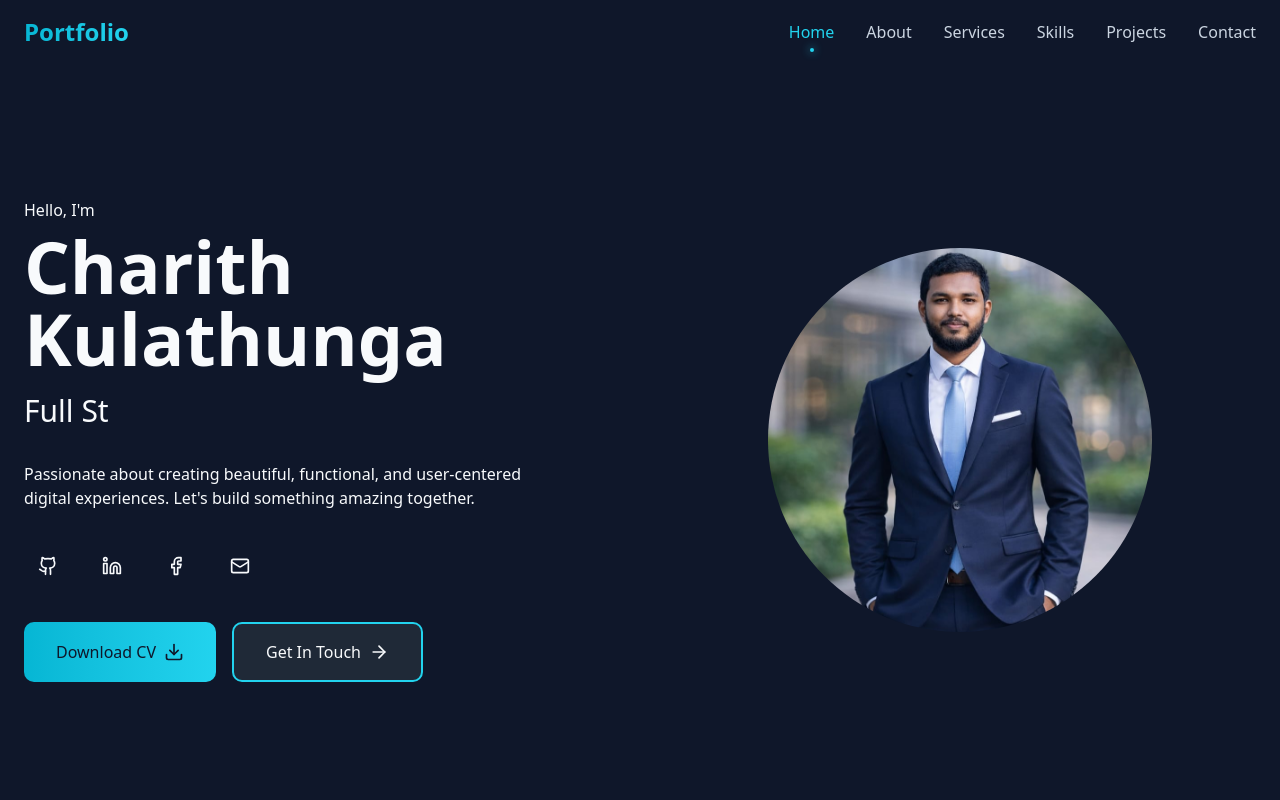
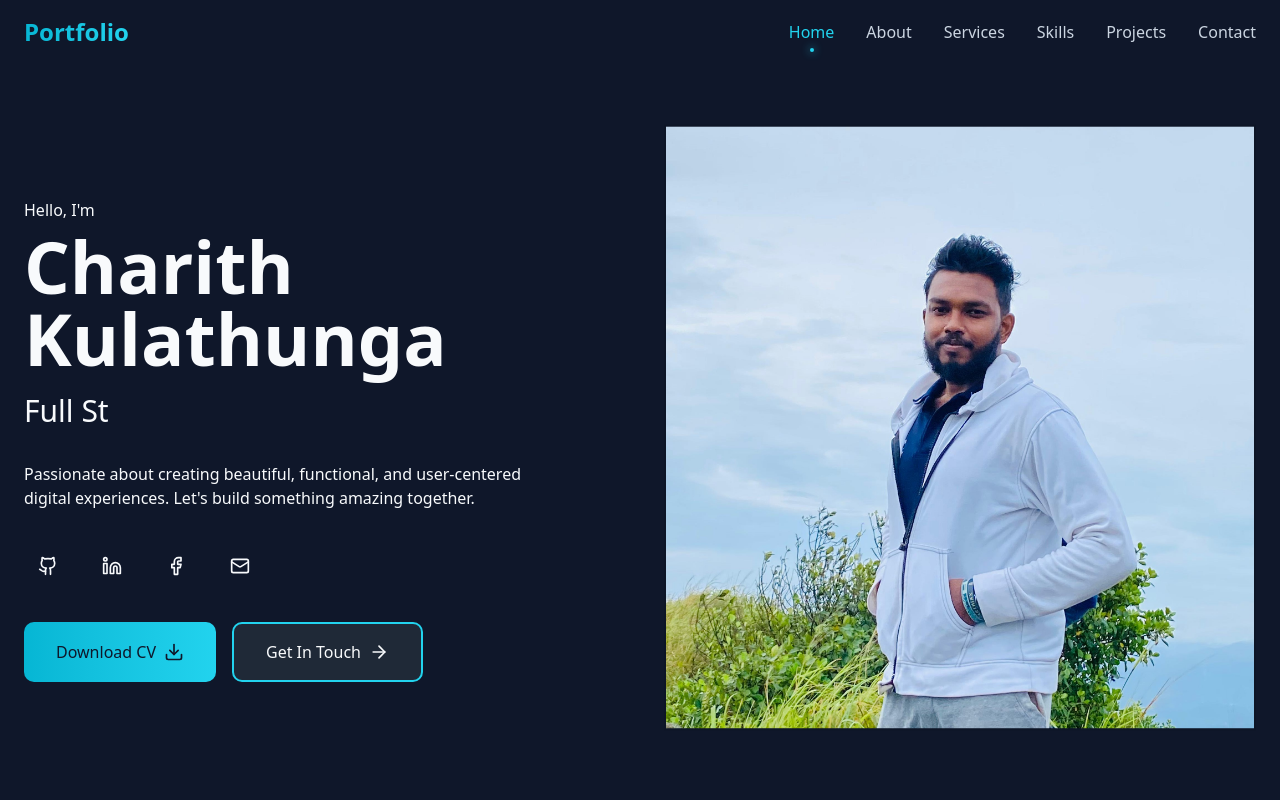
Before and after one commit to KmAC171/My_Portfolio, a React (Vite) app: page / in a window 1280 px wide. Shown: the top 800 px of the page. Built offline with nearby package versions, Linux system fonts and the light colour scheme.

Commit message:
Refactor code structure for improved readability and maintainability

```diff
--- a/src/components/Hero.tsx
+++ b/src/components/Hero.tsx
@@ -1,8 +1,9 @@
 import { useState, useEffect } from 'react';
 import { motion } from 'framer-motion';
-import { Github, Linkedin, Twitter, Mail, ArrowRight, Download, Facebook } from 'lucide-react';
+import { Github, Linkedin, Mail, ArrowRight, Download, Facebook } from 'lucide-react';
 import { AnimatedButton } from './AnimatedButton';
-import profileImage from './images/profilepic.jpeg';
+// ඔබේ 'profileImage' භාවිතා කරන ආකාරය මෙහිදී වෙනස් වේ.
+import profileImage from './images/propic.jpg'; // අලුතින් සාදන ලද 3D ආචරණය සහිත පින්තූරය (save කරගත් පසු)
 
 const jobTitles = [
   'Aspiring Software Engineer',
@@ -20,6 +21,7 @@ export function Hero() {
   // Typing Effect
   useEffect(() => {
     const currentTitle = jobTitles[titleIndex];
+
     const handleTyping = () => {
       if (!isDeleting && displayedText.length < currentTitle.length) {
         setDisplayedText(currentTitle.slice(0, displayedText.length + 1));
@@ -41,7 +43,11 @@ export function Hero() {
     { Icon: Github, href: 'https://github.com/KmAC171', label: 'GitHub' },
     { Icon: Linkedin, href: 'https://www.linkedin.com/in/charith-kulathunga-18959a367', label: 'LinkedIn' },
     { Icon: Facebook, href: 'https://www.facebook.com/charith.kulasekara.35', label: 'Facebook' },
-    { Icon: Mail, href: '#', label: 'Email' },
+    {
+      Icon: Mail,
+      href: 'mailto:charith.kulathunga@email.com?subject=Hire%20Me&body=Hi Charith, I visited your portfolio...',
+      label: 'Email'
+    },
   ];
 
   return (
@@ -51,37 +57,23 @@ export function Hero() {
     >
       <div className="max-w-7xl mx-auto w-full">
         <div className="grid md:grid-cols-2 gap-12 items-center">
-          {/* Left Side */}
+
+          {/* LEFT SIDE */}
           <motion.div
             initial={{ opacity: 0, y: 50 }}
             animate={{ opacity: 1, y: 0 }}
-            transition={{ duration: 0.8, ease: 'easeOut' }}
+            transition={{ duration: 0.8 }}
           >
-            <motion.p
-              className="text-cyan-400 mb-2"
-              initial={{ opacity: 0 }}
-              animate={{ opacity: 1 }}
-              transition={{ delay: 0.2 }}
-            >
+            <motion.p className="text-cyan-400 mb-2">
               Hello, I'm
             </motion.p>
 
-            <motion.h1
-              className="text-5xl md:text-7xl font-bold mb-4 text-white"
-              initial={{ opacity: 0, y: 20 }}
-              animate={{ opacity: 1, y: 0 }}
-              transition={{ delay: 0.3 }}
-            >
+            <motion.h1 className="text-5xl md:text-7xl font-bold mb-4 text-white">
               Charith Kulathunga
             </motion.h1>
 
             <div className="h-12 mb-6">
-              <motion.h2
-                className="text-2xl md:text-3xl text-slate-300"
-                initial={{ opacity: 0 }}
-                animate={{ opacity: 1 }}
-                transition={{ delay: 0.4 }}
-              >
+              <motion.h2 className="text-2xl md:text-3xl text-slate-300">
                 {displayedText}
                 <motion.span
                   className="inline-block w-0.5 h-8 bg-cyan-400 ml-1"
@@ -91,109 +83,91 @@ export function Hero() {
               </motion.h2>
             </div>
 
-            <motion.p
-              className="text-slate-400 mb-8 max-w-lg"
-              initial={{ opacity: 0 }}
-              animate={{ opacity: 1 }}
-              transition={{ delay: 0.5 }}
-            >
+            <motion.p className="text-slate-400 mb-8 max-w-lg">
               Passionate about creating beautiful, functional, and user-centered
               digital experiences. Let's build something amazing together.
             </motion.p>
 
-            {/* Social Icons */}
-            <motion.div
-              className="flex space-x-4 mb-8"
-              initial={{ opacity: 0 }}
-              animate={{ opacity: 1 }}
-              transition={{ delay: 0.6 }}
-            >
+            {/* SOCIAL ICONS */}
+            <div className="flex space-x-4 mb-8">
               {socialIcons.map(({ Icon, href, label }, index) => (
                 <motion.a
                   key={label}
                   href={href}
-                   target="_blank"
-                   rel="noopener noreferrer"
-                  className="w-12 h-12 rounded-full bg-slate-800 flex items-center justify-center text-slate-300 hover:text-cyan-400 transition-all duration-300"
+                  target="_blank"
+                  rel="noopener noreferrer"
+                  className="w-12 h-12 rounded-full bg-slate-800 flex items-center justify-center text-slate-300 hover:text-cyan-400 transition-all"
                   whileHover={{
                     scale: 1.2,
                     boxShadow: '0 0 20px rgba(34, 211, 238, 0.5)',
                   }}
                   initial={{ opacity: 0, y: 20 }}
                   animate={{ opacity: 1, y: 0 }}
-                  transition={{ delay: 0.001 + index * 0.1 }}
+                  transition={{ delay: index * 0.1 }}
                 >
                   <Icon size={20} />
                 </motion.a>
               ))}
-            </motion.div>
+            </div>
 
-            {/* CTA Buttons */}
-            <motion.div
-              className="flex flex-wrap gap-4"
-              initial={{ opacity: 0 }}
-              animate={{ opacity: 1 }}
-              transition={{ delay: 0.8 }}
-            >
-              <AnimatedButton variant="primary" onClick={() => {}} icon={Download}>
+            {/* BUTTONS */}
+            <div className="flex flex-wrap gap-4">
+              <AnimatedButton variant="primary" icon={Download}>
                 Download CV
               </AnimatedButton>
 
               <AnimatedButton
                 variant="secondary"
                 onClick={() => {
-                  const element = document.querySelector('#contact');
-                  element?.scrollIntoView({ behavior: 'smooth' });
+                  document.querySelector('#contact')?.scrollIntoView({ behavior: 'smooth' });
                 }}
                 icon={ArrowRight}
               >
                 Get In Touch
               </AnimatedButton>
+            </div>
+          </motion.div>
+
+          {/* RIGHT SIDE - 3D IMAGE */}
+          <motion.div
+            className="flex justify-center items-center perspective-[1000px]"
+            initial={{ opacity: 0, scale: 0.8 }}
+            animate={{ opacity: 1, scale: 1 }}
+            transition={{ duration: 0.8 }}
+          >
+            <motion.div
+              // Original size but with rounded card effect
+              className="relative w-[300px] h-[300px] md:w-[368px] md:h-[380px] rounded-3xl"
+              whileHover={{
+                // Enhanced 3D tilt interaction
+                rotateY: 20,
+                rotateX: -10,
+                scale: 1.02
+              }}
+              animate={{
+                // Gentle floating animation
+                y: [0, -15, 0]
+              }}
+              transition={{
+                duration: 5,
+                repeat: Infinity,
+                ease: "easeInOut"
+              }}
+            >
+              {/* ADVANCED 3D GLOW/SHADOW */}
+              <div className="absolute inset-0 rounded-3xl bg-gradient-to-r from-cyan-600 via-sky-500 to-blue-500 blur-3xl opacity-50 transform-gpu rotate-[-10deg]"></div>
+
+              {/* IMAGE CONTAINER */}
+              <div className="relative w-full h-full rounded-3xl overflow-hidden bg-slate-800 border-2 border-slate-700/50 shadow-2xl">
+                <img
+                  src={profileImage}
+                  alt="Charith Kulathunga 3D Profile"
+                  className="w-full h-full object-cover transform-gpu scale-105"
+                />
+              </div>
             </motion.div>
           </motion.div>
 
-          {/* Right Side - Profile Image */}
-          <motion.div
-            className="flex justify-center items-center"
-            initial={{ opacity: 0, scale: 0.8 }}
-            animate={{ opacity: 1, scale: 1 }}
-            transition={{ duration: 0.8, delay: 0.4 }}
-          >
-            <div className="relative w-90 h-90 md:w-96 md:h-96 rounded-full">
-              {/* Glowing Animated Background */}
-              <div className="absolute inset-0 rounded-full bg-gradient-to-r from-cyan-500 via-sky-400 to-blue-400 animate-pulse"></div>
-
-              {/* Profile Image */}
-              <div className="relative w-full h-full rounded-full overflow-hidden bg-slate-800">
-                <img
-  src={profileImage}
-  alt="Profile"
-  className="w-full h-full object-cover"
-/>
-              </div>
-
-              {/* Decorative Dots */}
-              {[...Array(3)].map((_, i) => (
-                <motion.div
-                  key={i}
-                  className="absolute w-3 h-3 rounded-full bg-cyan-400"
-                  style={{
-                    top: `${20 + i * 30}%`,
-                    right: `-${10 + i * 5}%`,
-                  }}
-                  animate={{
-                    scale: [1, 1.5, 1],
-                    opacity: [0.5, 1, 0.5],
-                  }}
-                  transition={{
-                    duration: 2,
-                    repeat: Infinity,
-                    delay: i * 0.3,
-                  }}
-                />
-              ))}
-            </div>
-          </motion.div>
         </div>
       </div>
     </section>
```
Also changed, not shown: src/components/images/propic.jpg (added).
